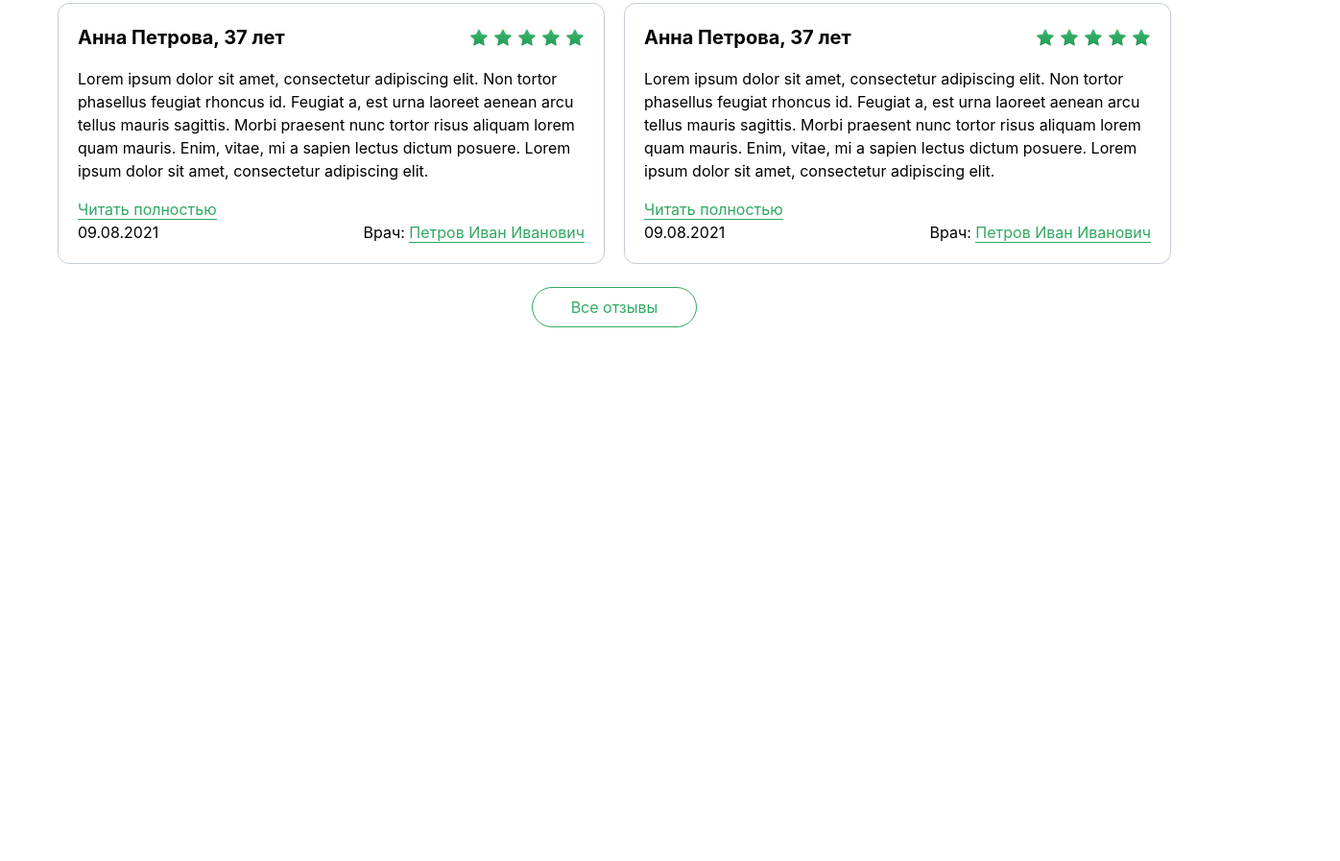
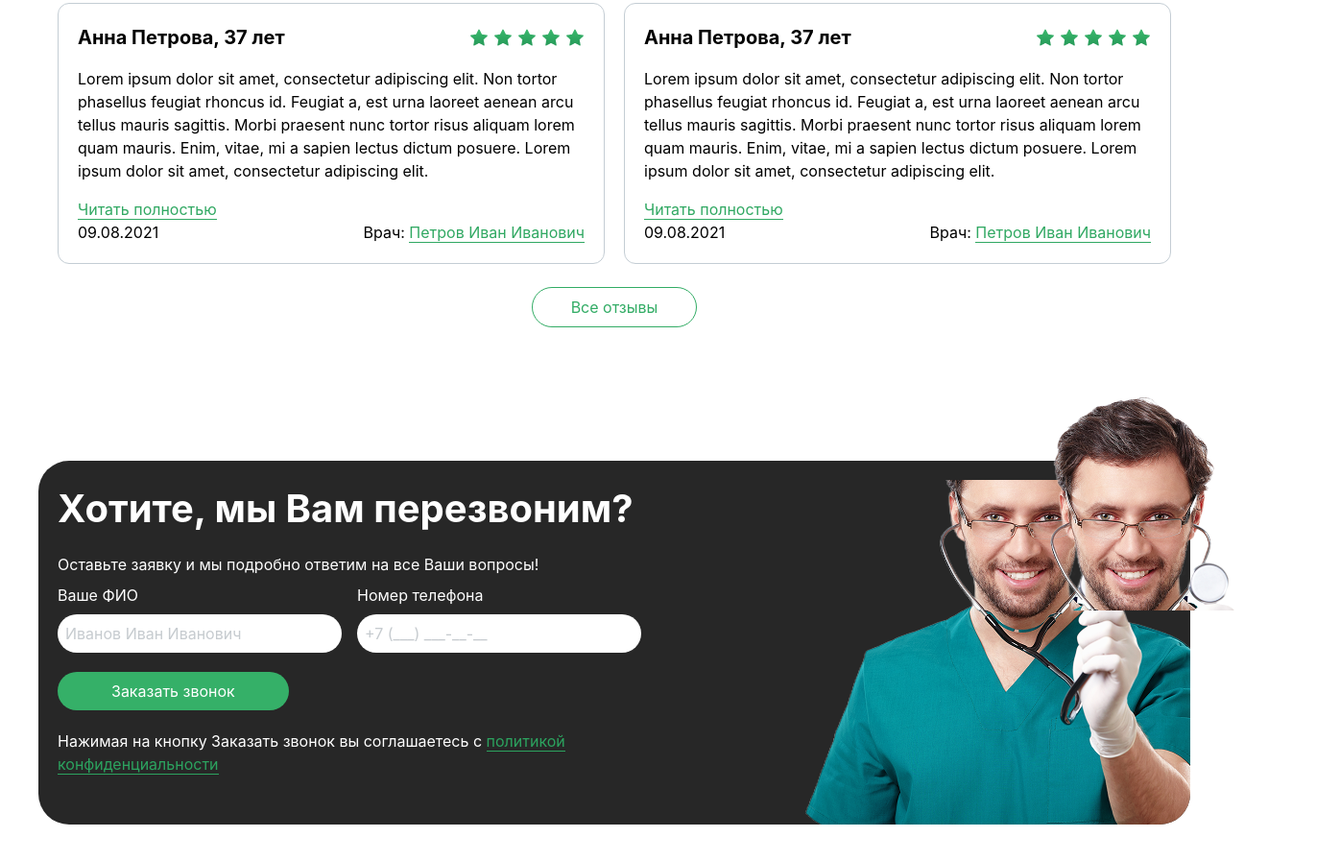
Before and after one commit to Abubakr-63/Main-Exam, a website: page src/Page2.html in a window 1280 px wide. Shown: the part 2477-3374 px from the top of the page at 96% size, 1396 px wide, since content can reach past the window. Before the commit the page ends 2838 px from the top, so only its background shows below. Drawn offline with nearby package versions, Linux system fonts and the light colour scheme; files that its build step writes are made by us from their sources.

Commit message:
Style: add new style

```diff
--- a/src/Page2.html
+++ b/src/Page2.html
@@ -142,7 +142,27 @@
                 <img class="md:hidden block" src="./images/Скрол.png" alt="">
              <button class="border border-[#32AC65] rounded-full p-2 px-10 text-[#32AC65] ">Все отзывы</button>
              </div>
-        </section>
+        </section><br><br>
+        <img class="md:block hidden ml-205 mb-[-156px] relative" src="./images/Group 1881.png" alt="">
+        <section class="max-w-[1200px] p-5 md:pb-0 md:pr-0 md:m-auto flex bg-[#272727] text-white rounded-4xl m-5">
+        <aside>
+            <h1 class="text-[40px] font-bold mb-4">Хотите, мы Вам перезвоним?</h1>
+            <p class="mb-2">Оставьте заявку и мы подробно ответим на все Ваши вопросы!</p>
+            <div class="flex md:flex-row flex-col items-start gap-4">
+                <div>
+                    <p class="mb-2">Ваше ФИО</p>
+                    <input class="bg-white rounded-full p-2 text-[#8D979F] md:pr-10" placeholder="Иванов Иван Иванович" type="text">
+                </div>
+                <div>
+                    <p class="mb-2">Номер телефона</p>
+                    <input class="bg-white rounded-full p-2 text-[#8D979F] md:pr-10" placeholder="+7 (___) ___-__-__" type="text">
+                </div>
+            </div>
+            <button class="p-2 rounded-full text-white bg-[#35B068] px-14 my-5">Заказать звонок</button>
+            <p>Нажимая на кнопку Заказать звонок вы соглашаетесь с <a href="" class="text-[#2CA35F] border-b border-b-[#2CA35F]">политикой конфиденциальности</a></p>
+        </aside>
+        <img class="rounded-br-4xl md:block hidden" src="./images/doctor-with-stethoscope-2021-09-03-02-58-01-utc 1.png" alt="">
+        </section><br><br><br>
     </main>
 </body>
 </html>
```
